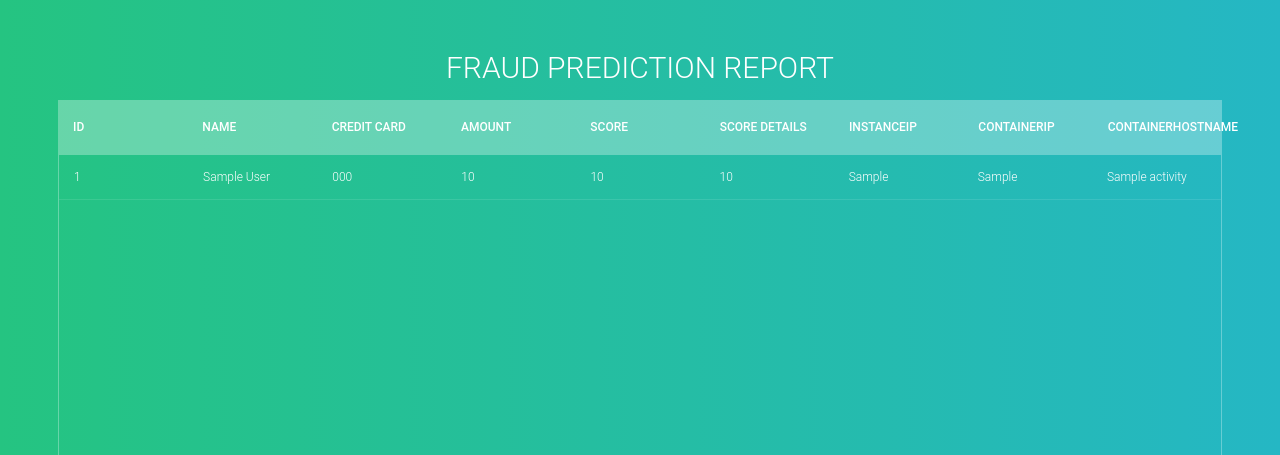
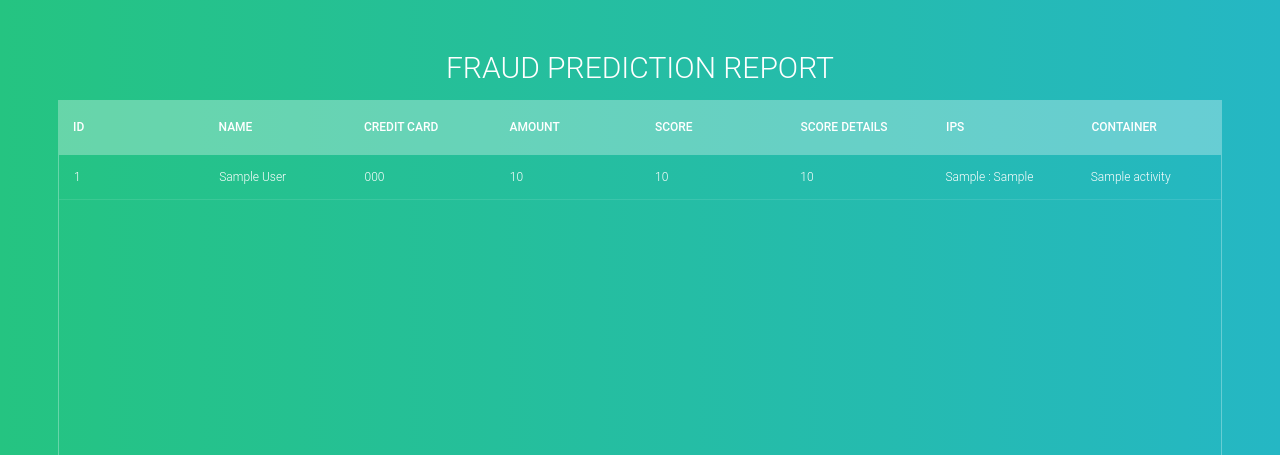
Before and after one commit to cloudacademy/fraud-detection-frontend, a Flask app: page /fraud/report in a window 1280 px wide. Shown: the top 455 px of the page. Run offline with Flask 2, Linux system fonts and the light colour scheme; tables that the repository leaves empty or names only in its code hold one stand-in row (values such as "Sample post"); lists and menus that the app fills with data are empty.

Commit message:
updated report format

```diff
--- a/app/web/templates/index.html
+++ b/app/web/templates/index.html
@@ -117,9 +117,8 @@
                         <th>Amount</th>
                         <th>Score</th>
                         <th>Score Details</th>
-                        <th>InstanceIP</th>
-                        <th>ContainerIP</th>
-                        <th>ContainerHostname</th>
+                        <th>IPs</th>
+                        <th>Container</th>
                     </tr>
                 </thead>
             </table>
@@ -135,8 +134,7 @@
                         <td>{{ row[4] }}</td>
                         <td>{{ row[5] }}</td>
                         <td>{{ row[6] }}</td>
-                        <td>{{ row[7] }}</td>
-                        <td>{{ row[8] }}</td>
+                        <td>{{ row[7] }} : {{ row[8] }}</td>
                         <td>{{ row[9] }}</td>
                     </tr>
                     {% endfor %}
```
